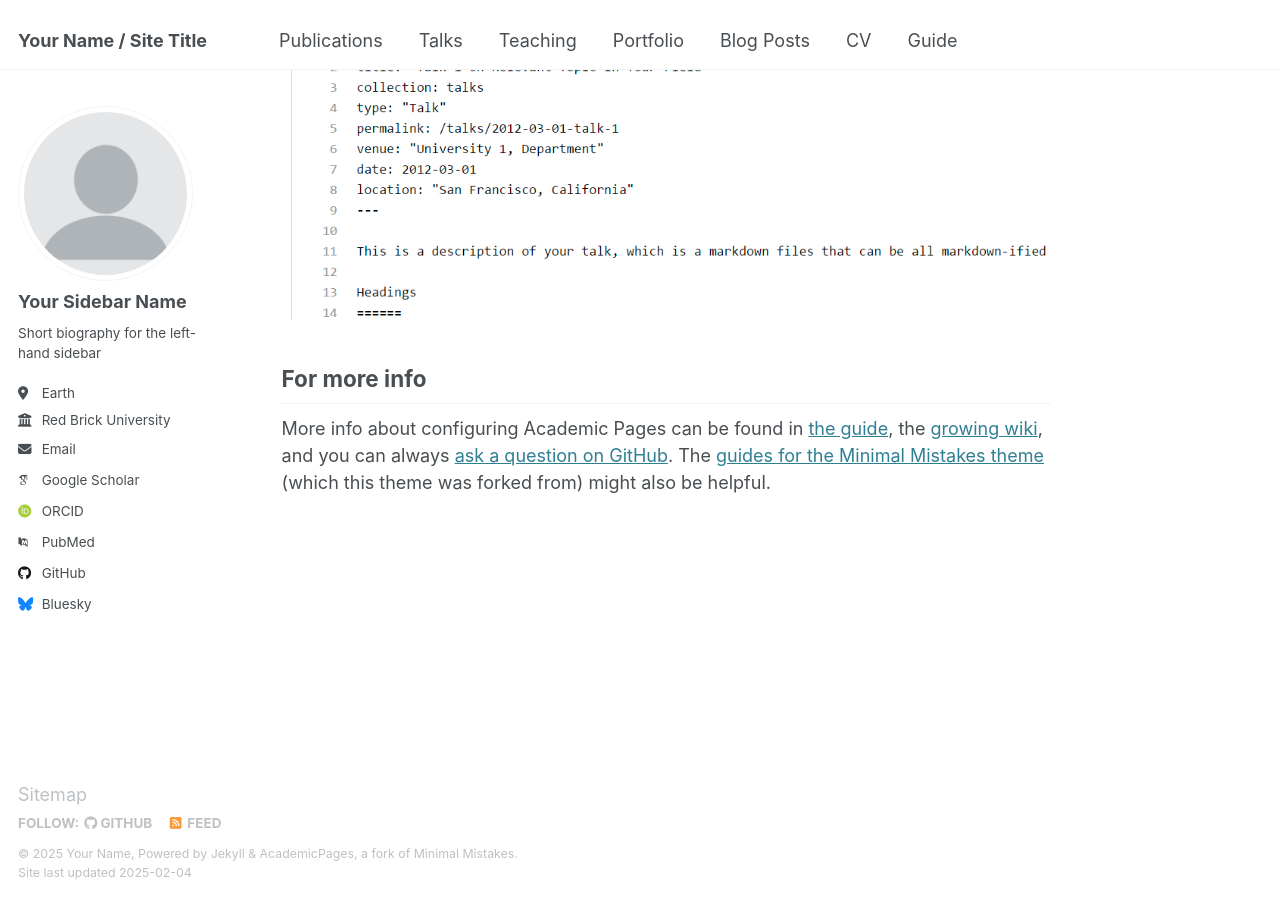
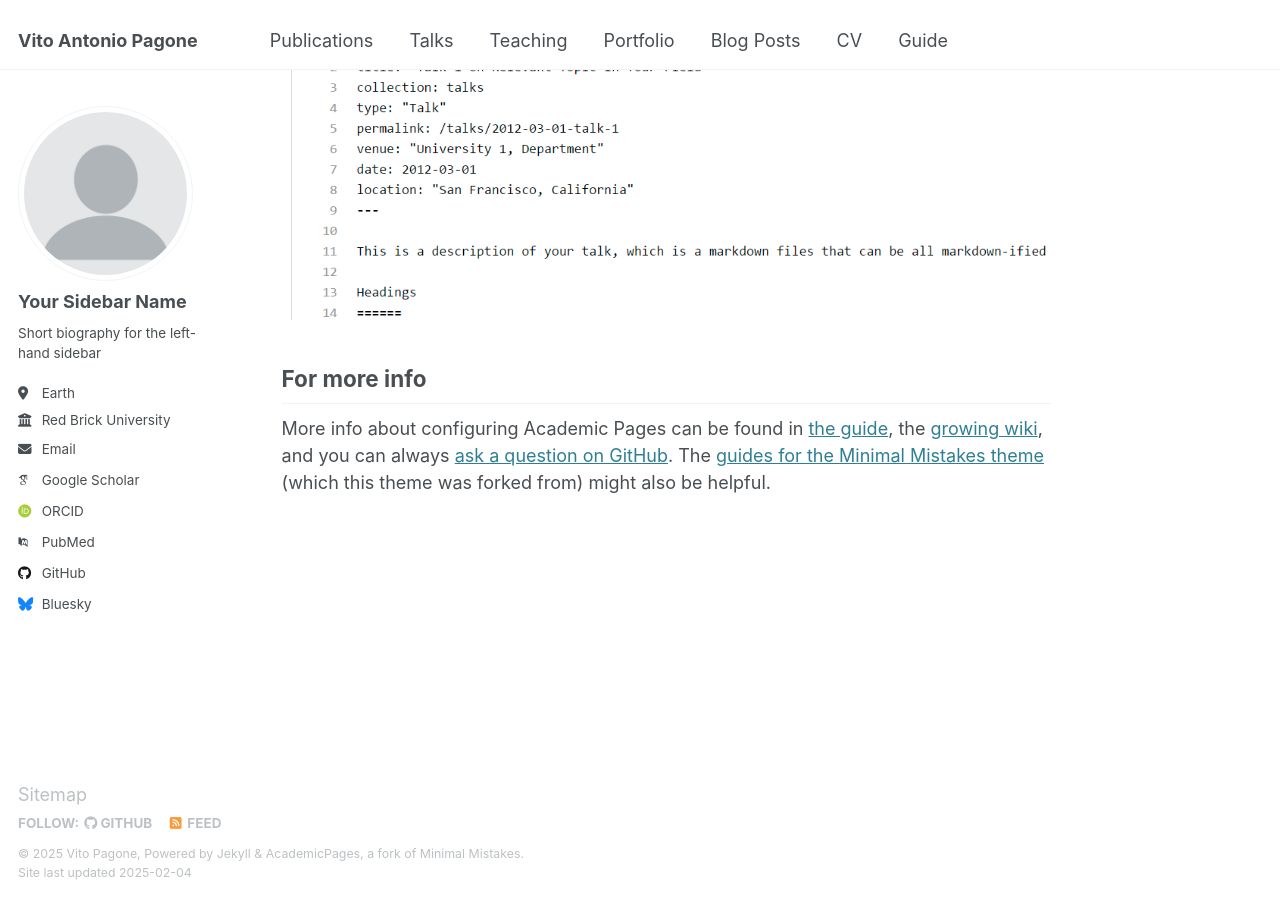
Before and after one commit to VitoAntonioPagone/vitoantoniopagone.github.io, a Jekyll site: the page built from _pages/about.md, in a window 1280 px wide and 900 px high, scrolled down 2642 px. Built offline with Jekyll 4.4.1, drawn with Linux system fonts in a browser that asks for light colours; some web fonts are replaced.

Commit message:
Adding name

```diff
--- a/_config.yml
+++ b/_config.yml
@@ -9,13 +9,13 @@
 # Basic Site Settings
 locale                   : "en-US"
 site_theme               : "default"
-title                    : "Your Name / Site Title"
+title                    : "Vito Antonio Pagone"
 title_separator          : "-"
-name                     : &name "Your Name"
+name                     : &name "Vito Pagone"
 description              : &description "personal description"
-url                      : https://academicpages.github.io # the base hostname & protocol for your site e.g. "https://[your GitHub username].github.io"
+url                      : https://vitoantoniopagone.github.io # the base hostname & protocol for your site e.g. "https://[your GitHub username].github.io"
 baseurl                  : "" # the subpath of your site, e.g. "/blog"
-repository               : "academicpages/academicpages.github.io"
+repository               : "vitoantoniopagone/vitoantoniopagone.github.io"
 
 # Site Author - The following control what appear as part of the author content on the side bar.
 #               If a field is blank the icon and link will not appear, otherwise it will be shown.
```
